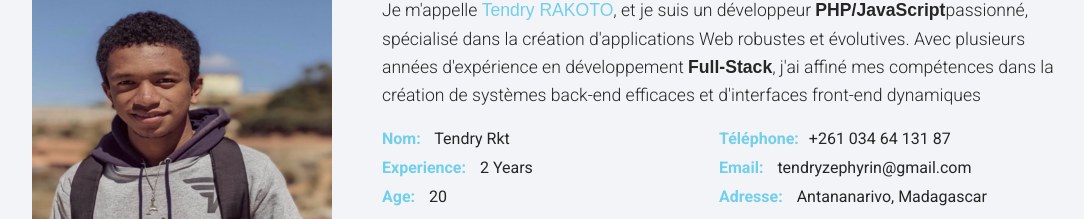
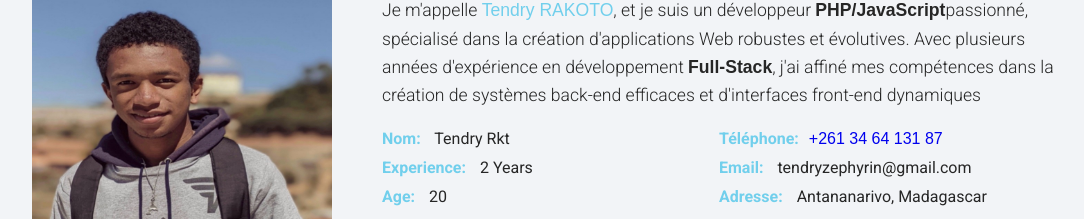
Before and after one commit to Tendry-Rkt56/personal-portfolio, a React (Vite) app: page / in a window 1280 px wide. Shown: the part 998-1217 px from the top of the page, without its empty margins (96-1180 px from the left). Built offline with nearby package versions, Linux system fonts and the light colour scheme.

Commit message:
Modification de la section About

```diff
--- a/src/components/about/About.jsx
+++ b/src/components/about/About.jsx
@@ -27,7 +27,7 @@ export function About () {
                               </p>
                               <ul>
                                    <li><strong>Nom:</strong> Tendry Rkt</li>
-                                   <li><strong>Téléphone:</strong>+261 034 64 131 87</li>
+                                   <li><strong>Téléphone:</strong><a href="https://wa.me/261346413187">+261 34 64 131 87</a></li>
                                    <li><strong>Experience:</strong> 2 Years</li>
                                    <li><strong>Email:</strong> tendryzephyrin@gmail.com</li>
                                    <li><strong>Age:</strong> 20</li>
--- a/src/components/competence/Competence.jsx
+++ b/src/components/competence/Competence.jsx
@@ -1,7 +1,6 @@
 import { useRef } from "react"
 import { UseCompetence } from "../../hooks/UseCompetence"
 import symfony from '../../assets/images/symfony-icon.png'
-import api from '../../assets/images/rest-api.png'
 import sql from '../../assets/images/sql.png'
 
 export function Competence () {
```
